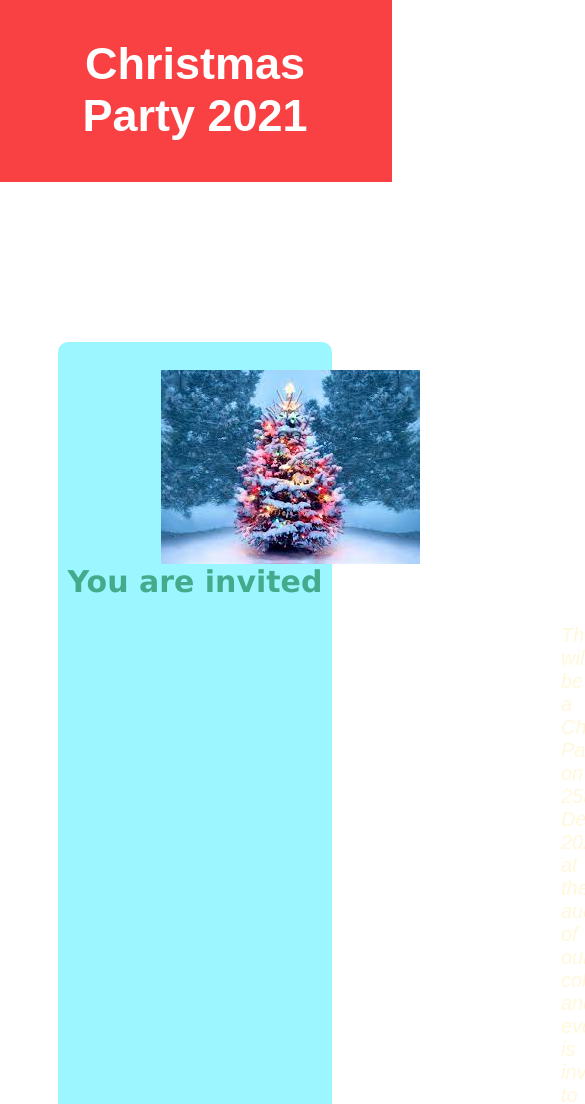
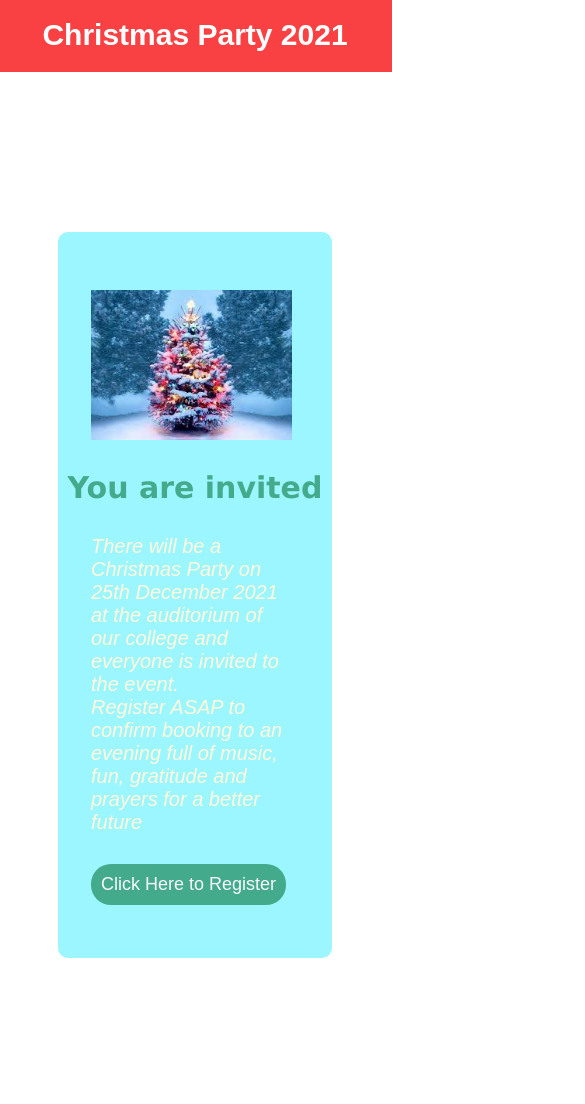
Before and after one commit to jyotishka747/Basic-Event-card, a plain HTML site: page index.html in a window 390 px wide. Shown: the top 1104 px of the page, 585 px wide, since content can reach past the window. After the commit the page ends 1008 px from the top, so only its background shows below. Drawn offline with Linux system fonts and the light colour scheme.

Commit message:
made the project responsive

```diff
--- a/style.css
+++ b/style.css
@@ -58,7 +58,7 @@ img {
 
 .register {
     margin-left: 450px;
-    background-color: #43aa8b;
+    background-color: rgba(67, 170, 139, 1);
     color: ghostwhite;
     font-size: 18px;
     border: none;
@@ -70,3 +70,38 @@ img {
     display:flex;
 	justify-content: center;
 }
+
+.register:hover {
+    background-color: rgba(67, 150, 139, 1);
+}
+
+@media (max-width: 450px)  {
+    img, .event {
+        margin: 30px;
+        width: 75%;
+    }
+
+    .header {
+        font-size: 30px;
+        padding: 20px;
+    }
+
+    .register {
+        margin-left: 30px;
+    }
+}
+
+@media (min-width: 451px) and (max-width: 800px)  {
+    img, .event {
+        margin: 30px;
+        width: 90%;
+    }
+
+    img {
+
+    }
+
+    .register {
+        margin-left: 200px;
+    }
+}
```
